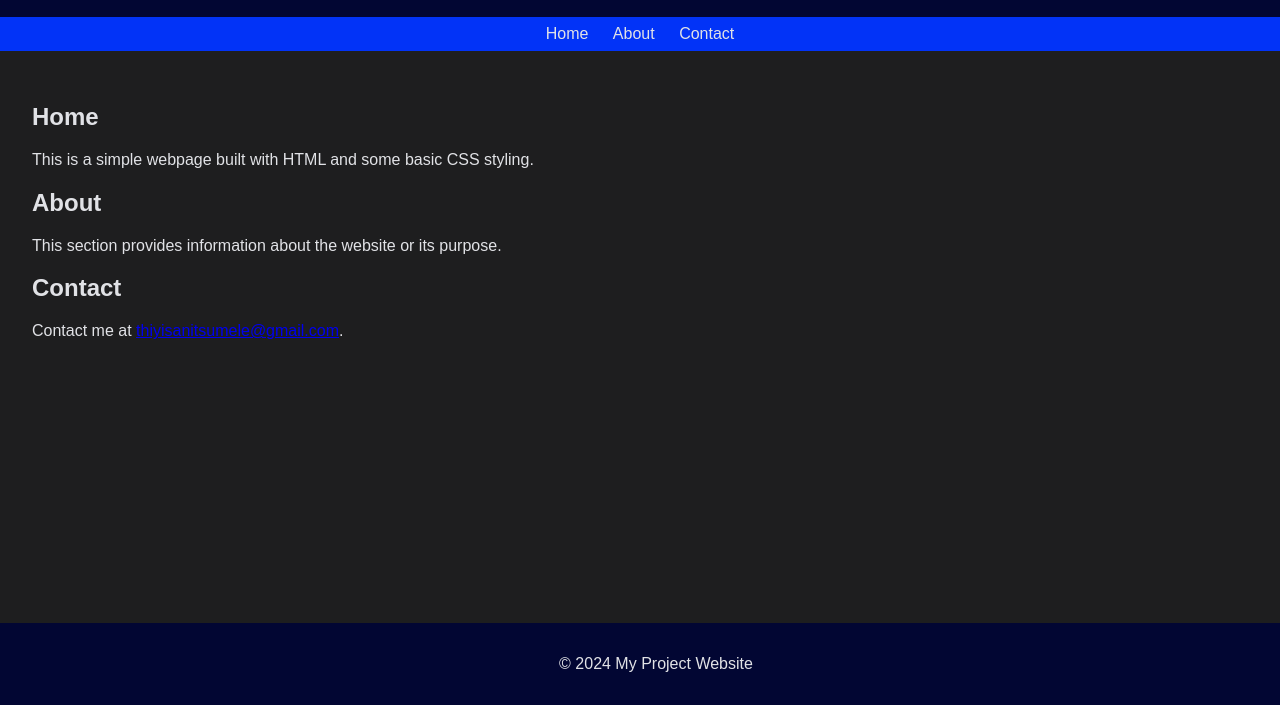
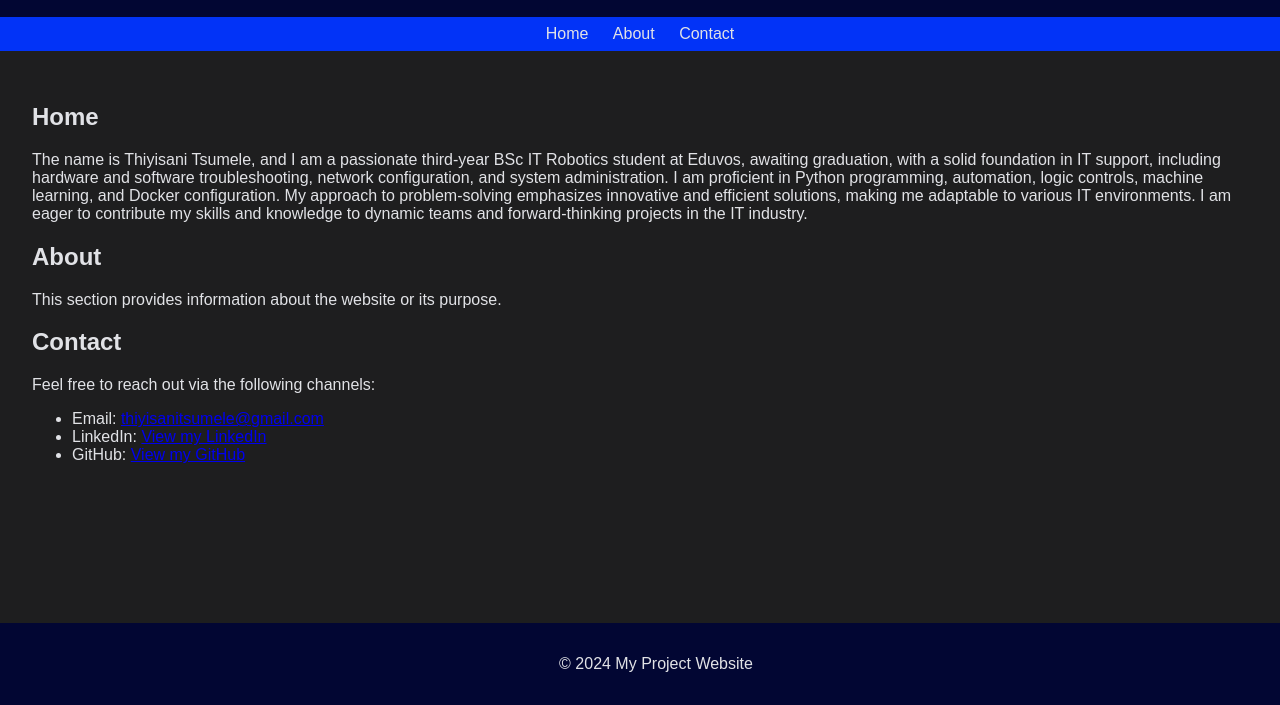
Before and after one commit to Tsakhani/mywebsite, a plain HTML site: page index.html in a window 1280 px wide. Shown: the part 95-800 px from the top of the page. Drawn offline with Linux system fonts and the light colour scheme.

Commit message:
Update index.html

```diff
--- a/index.html
+++ b/index.html
@@ -54,11 +54,20 @@
     </nav>
     <main>
         <h2>Home</h2>
-        <p>This is a simple webpage built with HTML and some basic CSS styling.</p>
+        <p>The name is Thiyisani Tsumele, and I am a passionate third-year BSc IT Robotics student at Eduvos, awaiting graduation, with a solid foundation in IT support,
+            including hardware and software troubleshooting, network configuration, and system administration.
+            I am proficient in Python programming, automation, logic controls, machine learning, and Docker configuration.
+            My approach to problem-solving emphasizes innovative and efficient solutions, making me adaptable to various IT environments.
+            I am eager to contribute my skills and knowledge to dynamic teams and forward-thinking projects in the IT industry.</p>
         <h2 id="about">About</h2>
         <p>This section provides information about the website or its purpose.</p>
         <h2 id="contact">Contact</h2>
-        <p>Contact me at <a href="mailto:thiyisanitsumele@gmail.com">thiyisanitsumele@gmail.com</a>.</p>
+        <p>Feel free to reach out via the following channels:</p>
+        <ul class="contact-info">
+            <li>Email: <a href="mailto:thiyisanitsumele@gmail.com">thiyisanitsumele@gmail.com</a></li>
+            <li>LinkedIn: <a href="www.linkedin.com/in/thiyisani-tsumele-672989227" target="_blank">View my LinkedIn</a></li>
+            <li>GitHub: <a href="https://github.com/Tsakhani" target="_blank">View my GitHub</a></li>
+        </ul>
     </main>
     <footer>
         <p>&copy; 2024 My Project Website</p>
```
